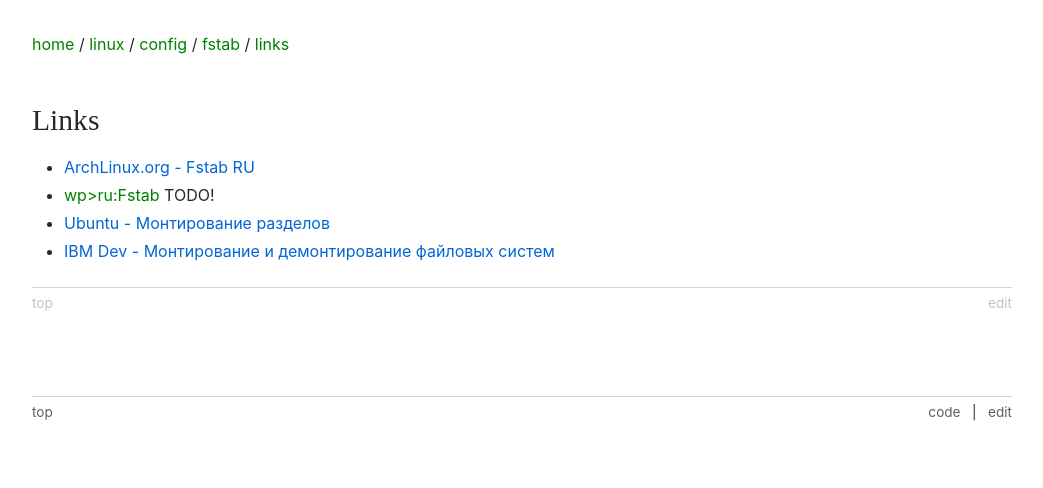
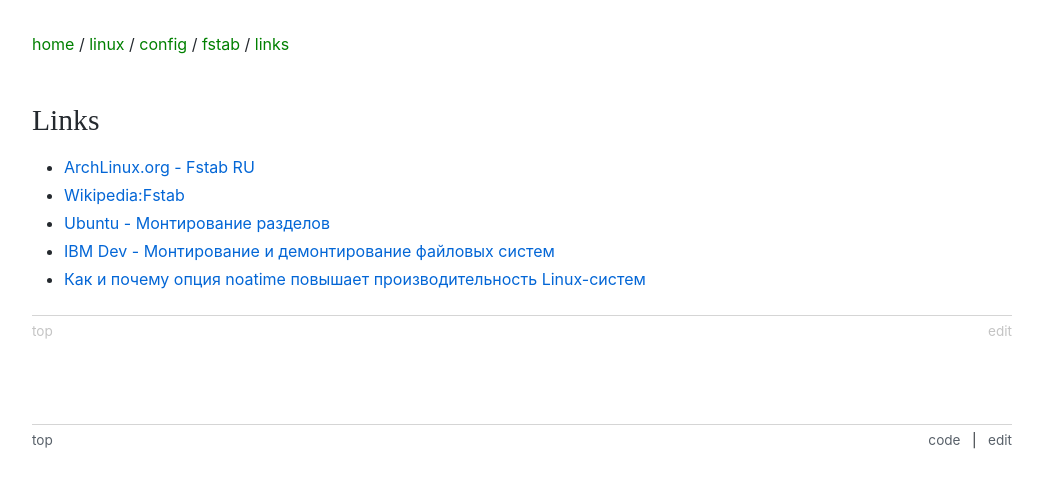
Before and after one commit to olexsyn/ITNote, a Jekyll site: the page built from linux/config/fstab/links.md, in a window 1280 px wide. Shown: the top 488 px of the page, without its empty margins (118-1161 px from the left). Built offline with Jekyll 4.4.1, drawn with Linux system fonts in a browser that asks for light colours; some web fonts are replaced; our own code applies the rules of GitHub Pages for plain Markdown files.

Commit message:
Update links.md

```diff
--- a/linux/config/fstab/links.md
+++ b/linux/config/fstab/links.md
@@ -1,9 +1,9 @@
 ## Links
 
-* [ArchLinux.org - Fstab RU](http:_http:_bit.ly/archlinux_fstab)
-* [wp>ru:Fstab](wp>ru:Fstab) TODO!
-* [Ubuntu - Монтирование разделов](http://bit.ly/ubuntu_wiki_mount_parti)
-* [IBM Dev - Монтирование и демонтирование файловых систем](https://www.ibm.com/developerworks/ru/library/l-lpic1-v3-104-3/index.html)
-
+- [ArchLinux.org - Fstab RU](http://bit.ly/archlinux_fstab)
+- [Wikipedia:Fstab](https://ru.wikipedia.org/wiki/Fstab)
+- [Ubuntu - Монтирование разделов](http://bit.ly/ubuntu_wiki_mount_parti)
+- [IBM Dev - Монтирование и демонтирование файловых систем](https://www.ibm.com/developerworks/ru/library/l-lpic1-v3-104-3/index.html)
+- [Как и почему опция noatime повышает производительность Linux-систем](https://m.habr.com/ru/company/vdsina/blog/505784/)
 
 {% include f.htm f="links.md" %}
```
